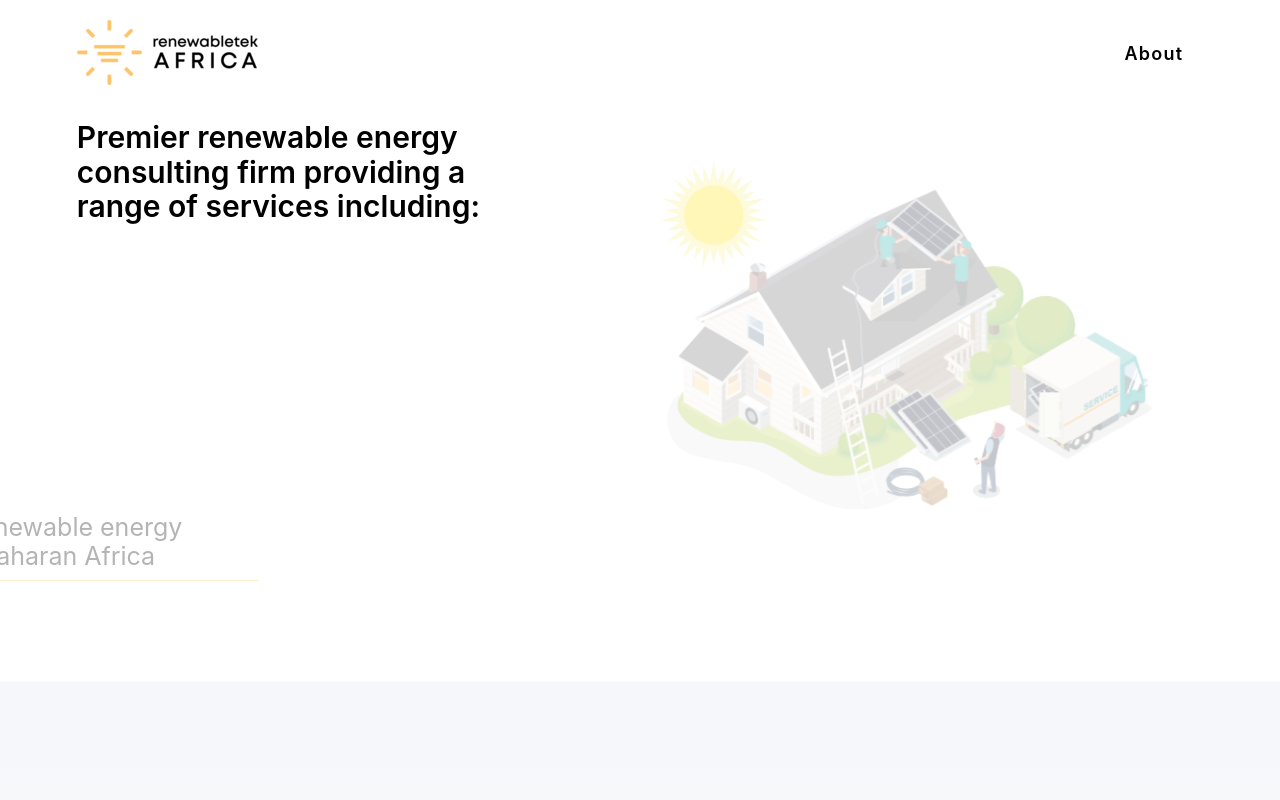
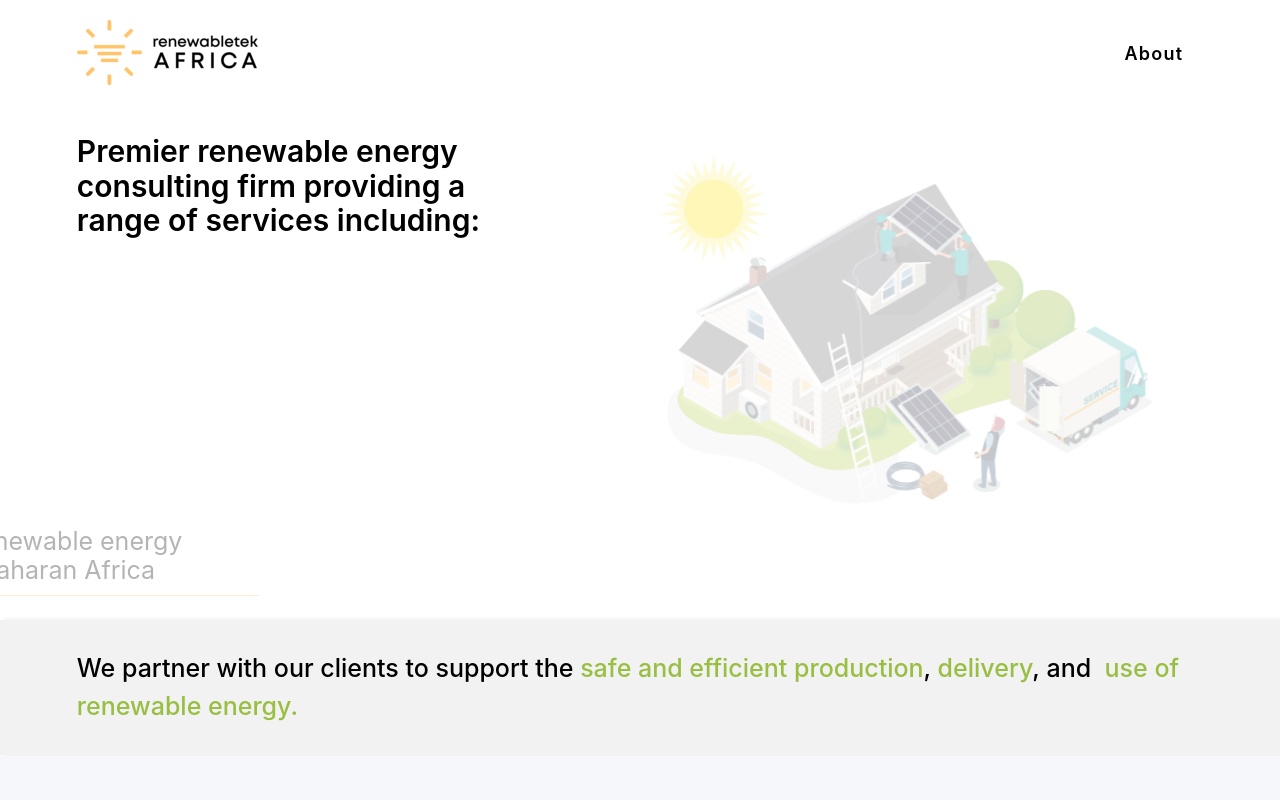
Before and after one commit to DamilolaAjayi/renewabletek-africa, a Vue app: page / in a window 1280 px wide. Shown: the top 800 px of the page. Built offline with nearby package versions, Linux system fonts and the light colour scheme.

Commit message:
more text

```diff
--- a/src/assets/css/main.css
+++ b/src/assets/css/main.css
@@ -107,6 +107,9 @@ a {
 a:hover {
   color: var(--primaryOne);
 }
+.hightlight {
+  color: #98BE42;
+}
 button {
   cursor: poMont;
 }
--- a/src/pages/Homepage.vue
+++ b/src/pages/Homepage.vue
@@ -40,6 +40,14 @@
           </div>
         </transition>
       </div>
+    </div>
+    <div class="homepage__footer">
+      <p>
+        We partner with our clients to support the
+        <span class="hightlight">safe and efficient production</span>,
+        <span class="hightlight">delivery</span>,&nbsp;and&nbsp;
+        <span class="hightlight">use of renewable energy.</span>
+      </p>
     </div>
   </main>
 </template>
@@ -142,6 +150,16 @@ export default {
   height: 40rem;
   border-radius: 6px;
 }
+.homepage__footer {
+  background: var(--semanticFour);
+  padding: 3rem 6%;
+  box-shadow: 5px
+  0px 5px rgba(0, 0, 0, 0.1);
+}
+.homepage__footer p {
+  font-weight: 500;
+  font-size: 2.5rem;
+}
 @media screen and (min-width: 768px) {
   .hero-page {
     display: flex;
@@ -149,7 +167,7 @@ export default {
     align-items: center;
     margin-top: 12rem;
     min-height: 50rem;
-    padding-bottom: 5rem;
+    padding-bottom: 0;
   }
   .hero-page__carousel-parent {
     width: 50%;
@@ -168,7 +186,7 @@ export default {
   .hero-page__textbox {
     color: black;
     max-width: 40%;
-    margin-bottom: 4rem;
+    margin-bottom: 0;
   }
   .hero-page__textbox h2 {
     min-height: 10.4rem;
```
